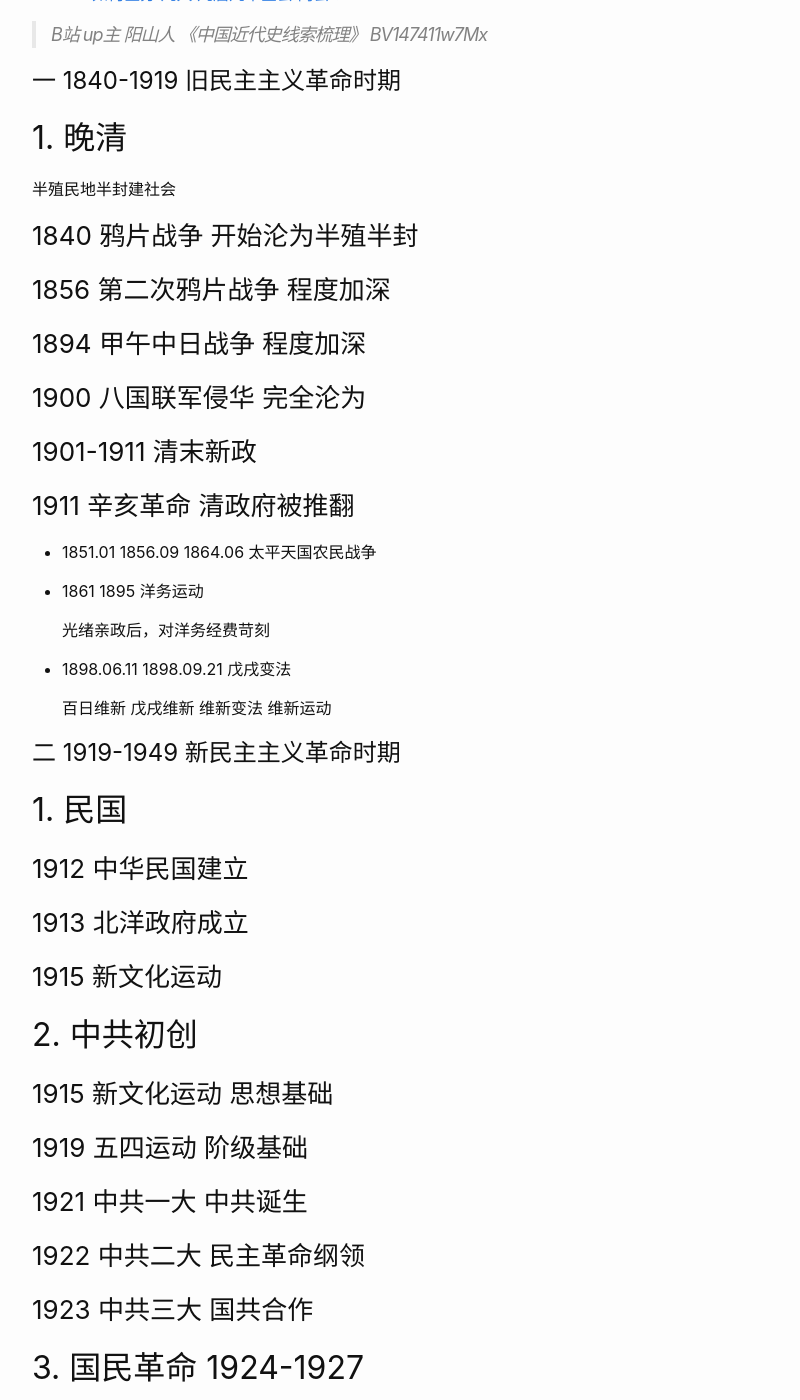
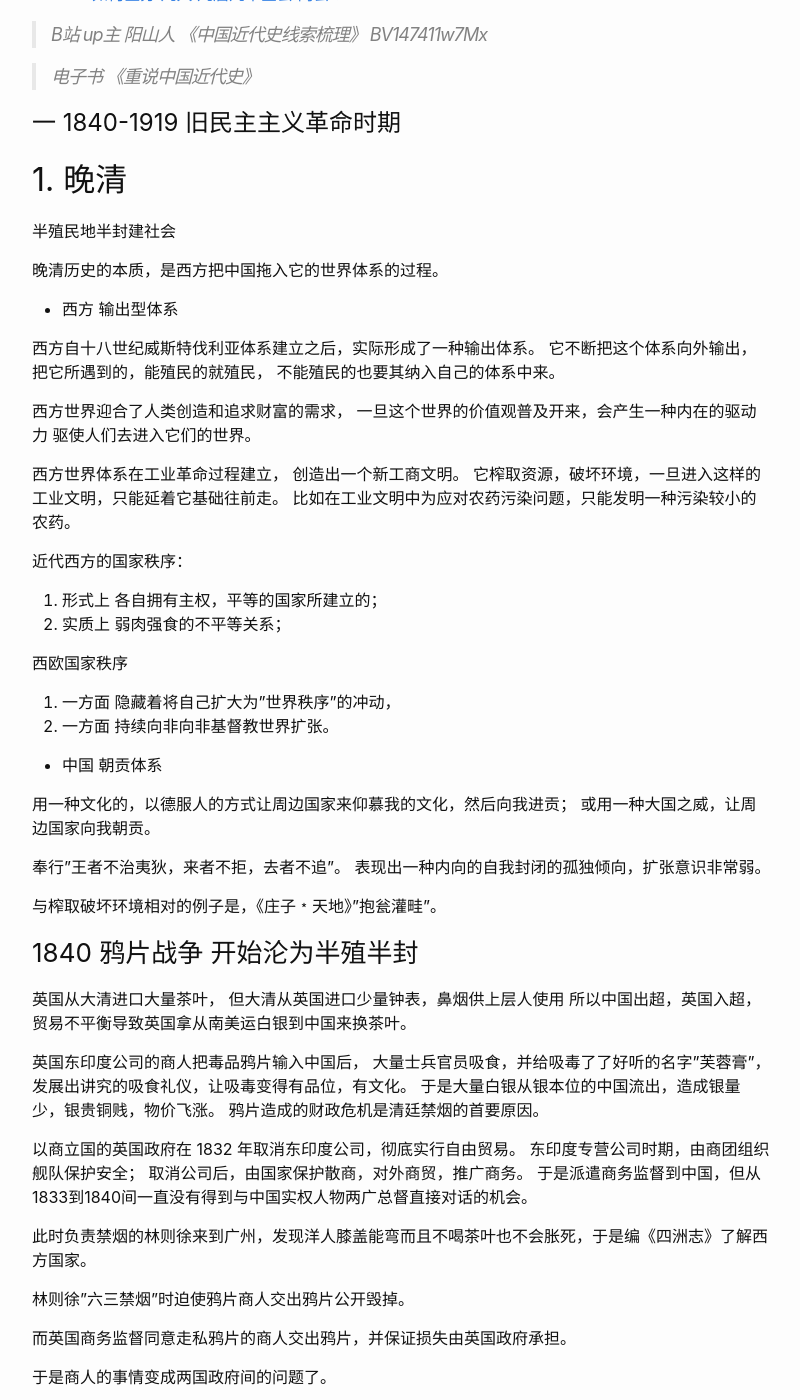
Before and after one commit to wangtiga/wangtiga.github.io, a Jekyll site: the page built from _posts/2020-11-15-3708_summary.md, in a window 1280 px wide and 1400 px high, scrolled down 2786 px. Shown: the whole window, without its empty margins (238-1038 px from the left). Built offline with Jekyll 4.4.1, drawn with Linux system fonts in a browser that asks for light colours; some of the changed text lies outside the part shown.

Commit message:
updated from mac

```diff
--- a/_posts/2020-11-15-3708_summary.md
+++ b/_posts/2020-11-15-3708_summary.md
@@ -12,14 +12,85 @@ tags:   exam
 
 > B站 up主 阳山人 《中国近代史线索梳理》 BV147411w7Mx
 
+> 电子书 《重说中国近代史》
+
 # 一 1840-1919 旧民主主义革命时期
 
 ## 1. 晚清
 
 半殖民地半封建社会
 
+晚清历史的本质，是西方把中国拖入它的世界体系的过程。
+
+- 西方 输出型体系
+
+西方自十八世纪威斯特伐利亚体系建立之后，实际形成了一种输出体系。
+它不断把这个体系向外输出，把它所遇到的，能殖民的就殖民，
+不能殖民的也要其纳入自己的体系中来。
+
+西方世界迎合了人类创造和追求财富的需求，
+一旦这个世界的价值观普及开来，会产生一种内在的驱动力
+驱使人们去进入它们的世界。
+
+西方世界体系在工业革命过程建立，
+创造出一个新工商文明。
+它榨取资源，破坏环境，一旦进入这样的工业文明，只能延着它基础往前走。
+比如在工业文明中为应对农药污染问题，只能发明一种污染较小的农药。
+
+近代西方的国家秩序：
+1. 形式上 各自拥有主权，平等的国家所建立的；
+2. 实质上 弱肉强食的不平等关系；
+
+西欧国家秩序
+1. 一方面 隐藏着将自己扩大为"世界秩序"的冲动，
+2. 一方面 持续向非向非基督教世界扩张。
+
+- 中国 朝贡体系
+
+用一种文化的，以德服人的方式让周边国家来仰慕我的文化，然后向我进贡；
+或用一种大国之威，让周边国家向我朝贡。
+
+奉行"王者不治夷狄，来者不拒，去者不追"。
+表现出一种内向的自我封闭的孤独倾向，扩张意识非常弱。
+
+与榨取破坏环境相对的例子是，《庄子﹡天地》"抱瓮灌畦"。
+
+
 ### 1840 鸦片战争         开始沦为半殖半封
+
+英国从大清进口大量茶叶，
+但大清从英国进口少量钟表，鼻烟供上层人使用
+所以中国出超，英国入超，贸易不平衡导致英国拿从南美运白银到中国来换茶叶。
+
+英国东印度公司的商人把毒品鸦片输入中国后，
+大量士兵官员吸食，并给吸毒了了好听的名字"芙蓉膏"，发展出讲究的吸食礼仪，让吸毒变得有品位，有文化。
+于是大量白银从银本位的中国流出，造成银量少，银贵铜贱，物价飞涨。
+鸦片造成的财政危机是清廷禁烟的首要原因。
+
+
+以商立国的英国政府在 1832 年取消东印度公司，彻底实行自由贸易。
+东印度专营公司时期，由商团组织舰队保护安全；
+取消公司后，由国家保护散商，对外商贸，推广商务。
+于是派遣商务监督到中国，但从1833到1840间一直没有得到与中国实权人物两广总督直接对话的机会。
+
+此时负责禁烟的林则徐来到广州，发现洋人膝盖能弯而且不喝茶叶也不会胀死，于是编《四洲志》了解西方国家。
+
+林则徐"六三禁烟"时迫使鸦片商人交出鸦片公开毁掉。
+
+而英国商务监督同意走私鸦片的商人交出鸦片，并保证损失由英国政府承担。
+
+于是商人的事情变成两国政府间的问题了。
+
+
+
+> 英国人使用箩洗茶的习惯，可能是因为中国茶商茶农向出口的茶叶掺泥沙。
+
+> wubi 鼻 thlj
+
 ### 1856 第二次鸦片战争   程度加深
+
+1860 设置同文馆，开始学习《万国公法》。万国公法就是西方那个世界体系的规则。
+
 ### 1894 甲午中日战争     程度加深
 ### 1900 八国联军侵华     完全沦为
 ### 1901-1911             清末新政
@@ -161,10 +232,10 @@ tags:   exam
 > 1. 是要在一个相当长的时期内，逐步实现国家的社会主义工业化，
 > 2. 并逐步实现国家 对农业 对手工业 对资本主义工商业 的社会主义改造。
 
-### 1949.09     新政协及<<共同纲领>>
+### 1949.09     新政协及《共同纲领》
 ### 1950        抗美援朝                        立国之战
 ### 1953        一五计划；三大改造；
-### 1954        第一届全国人大                  <<中华人民共和国宪法>>
+### 1954        第一届全国人大                  《中华人民共和国宪法》
 ### 1956        三大改造完成                    社会主义制度正式确立
 
 ## 2. 十年探索 1956-1966
@@ -178,7 +249,7 @@ tags:   exam
 
 ## 3. 十年文革 1966-1976
 
-### 1965.11     << 评新编历史剧<海瑞罢官> >>    导火索
+### 1965.11     《 评新编历史剧"海瑞罢官" 》    导火索
 ### 1966        "五一六通知"                    标志
 ### 1971        周恩来主持工作
 ### 1975        邓小平主持工作
```
Also changed, not shown: _posts/2019-11-06-vim_faq.md (+17 -1 lines), _posts/2020-07-14-3708_2019_04.md (+1 -2 lines), _previews/linux_command.md (+3 -0 lines).
